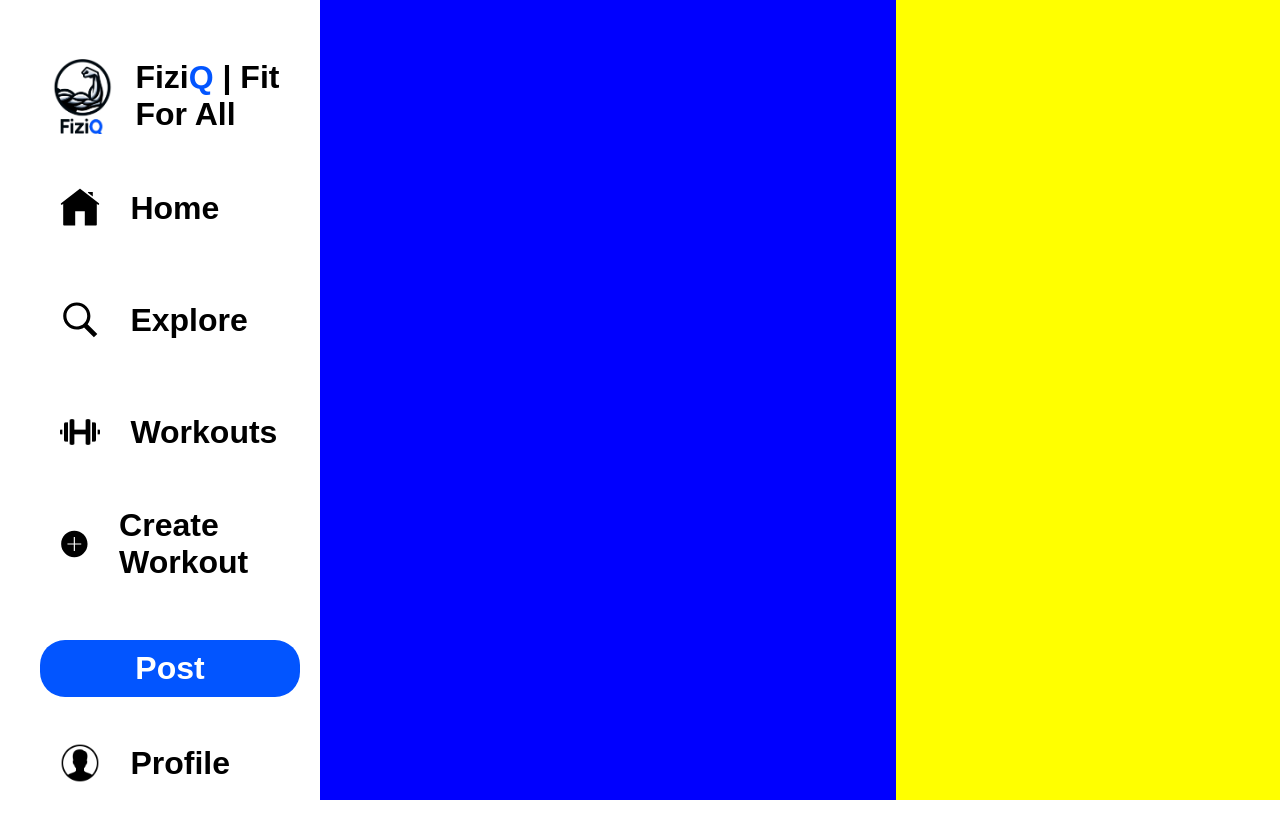
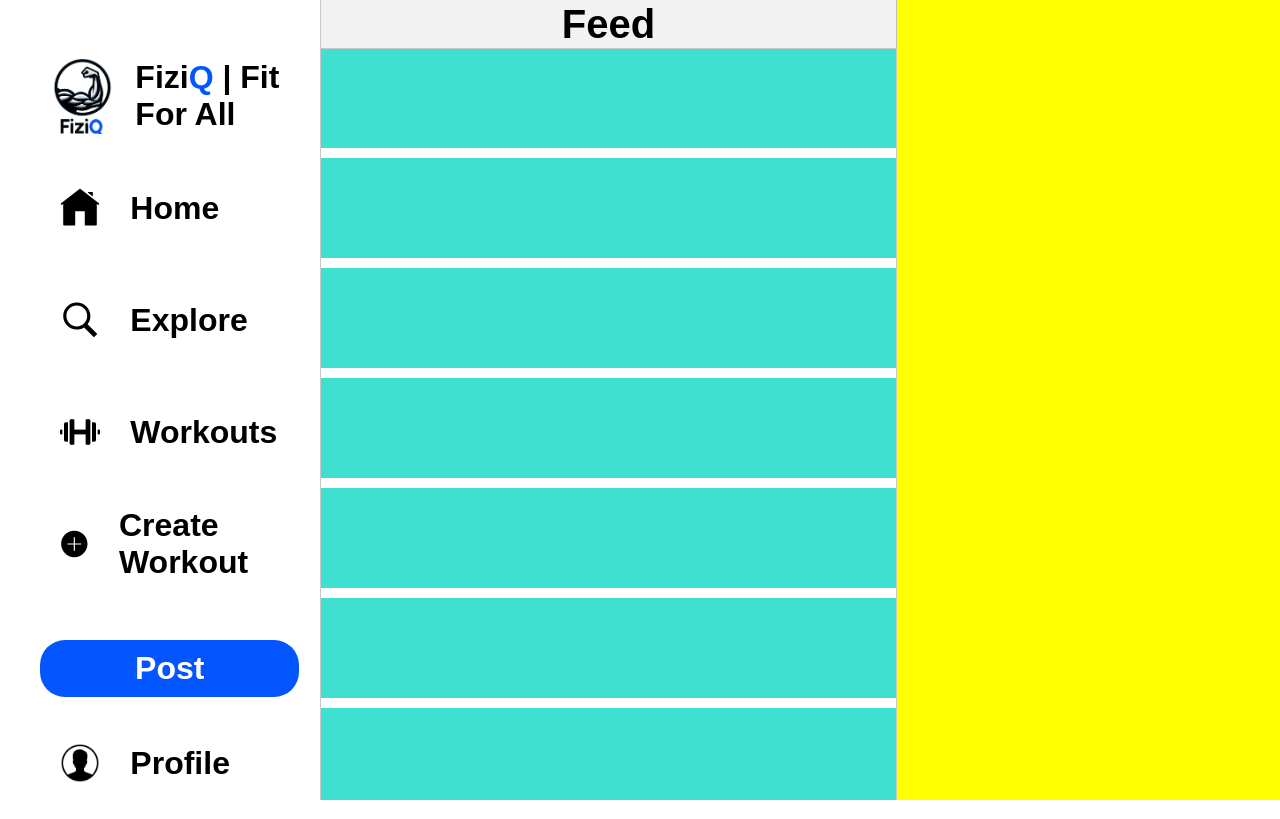
Before and after one commit to abhigyas/HackRU2024-FiziQ, a React (Vite) app: page /home in a window 1280 px wide. Built offline with nearby package versions, Linux system fonts and the light colour scheme.

Commit message:
fixed homepage feed

```diff
--- a/src/css/homePage.css
+++ b/src/css/homePage.css
@@ -4,6 +4,7 @@
 body{
     margin: 0;
     padding: 0;
+    overflow: hidden;
 }
 .container{
     display: flex;
@@ -20,11 +21,59 @@ body{
     justify-content: center;
 }
 .feed-container{
-    background-color: blue;
+    background-color: white;
     height: 100vh;
     width: 45vw;
+    border-color: rgb(201, 201, 201);
+    border-style: solid;
+    border-top: 0;
+    border-bottom: 0;
+    border-width: 1px;
+    overflow-y: auto;
+    -ms-overflow-style: none;
+    scrollbar-width: none;
+}
+.feed-container::-webkit-scrollbar{
+    display: none;
+}
+.your-feed-header{
+    width: 45%;
+    height: 3rem;
+    padding: 0;
+    margin: 0;
+    display: flex;
+    justify-content: center;
+    align-items: center;
+    position: fixed;
+    z-index: 999;
+    background-color: rgba(0,0,0,0.05);
+    border-color: rgb(201, 201, 201);
+    border-style: solid;
+    border-top: 0;
+    border-left: 0;
+    border-right: 0;
+    border-width: 1px;
+}
+.your-feed-header h1{
+    font-size: 2.5em;
+    font-family: sans-serif;
+    font-weight: 550;
+    margin: 0;
+    padding: 0;
+}
+.feed-posts{
+    padding-top: 3rem;
+}
+.test{
+    width: 100%;
+    height: 100px;
+    margin-bottom: 10px;
+    background-color: turquoise;
 
 }
+
+
+
 .workouts-preview{
     background-color: yellow;
     height: 100vh;
--- a/src/pages/HomePage.jsx
+++ b/src/pages/HomePage.jsx
@@ -71,7 +71,22 @@ function Home() {
           </div>
         </div>
         <div className="feed-container">
-
+          <div className="your-feed-header">
+            <h1>Feed</h1>
+          </div>
+          <div className="feed-posts">
+            <div className="test"></div>
+            <div className="test"></div>
+            <div className="test"></div>
+            <div className="test"></div>
+            <div className="test"></div>
+            <div className="test"></div>
+            <div className="test"></div>
+            <div className="test"></div>
+            <div className="test"></div>
+            <div className="test"></div>
+            <div className="test"></div>
+          </div>
         </div>
         <div className="workouts-preview">
 
```
